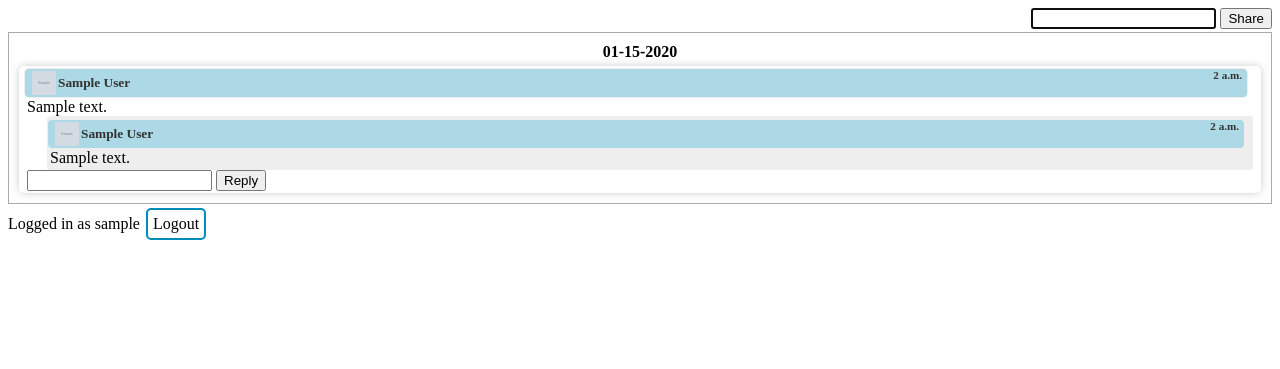
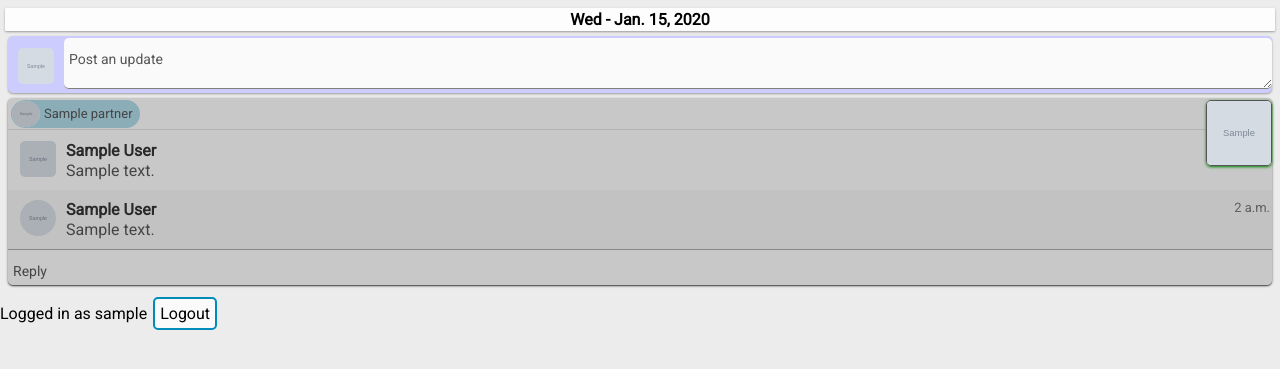
Before and after one commit to keshto/partner_dash, a Django app: page / in a window 1280 px wide. Shown: the top 369 px of the page. Run offline with Django 3.2, Linux system fonts and the light colour scheme; a user stored in the database is signed in; tables that the repository leaves empty hold one stand-in row (values such as "Sample post"); grey boxes marked "Sample" are stand-in pictures.

Commit message:
Add logos, assignment, pretty css

```diff
--- a/app/static/app/style.css
+++ b/app/static/app/style.css
@@ -1,7 +1,179 @@
-.share {
-    margin-bottom: 3px;
-    text-align: right;
+.form-input label {
+  position: relative;
+  display: block;
+  width: 100%;
+  min-height: 35px;
 }
+.form-input .placeholder {
+  position: absolute;
+  display: block;
+  top: 13px;
+  z-index: 2;
+  font-size: 14px;
+  transition: all 200ms ease-in-out;
+  width: 100%;
+  cursor: text;
+  padding: 0 5px;
+}
+.form-input input,
+.form-input textarea {
+  position: absolute;
+  top: 15px;
+  z-index: 1;
+  width: 100%;
+  font-size: 16px;
+  border: 0;
+  border-bottom: 1px solid grey;
+  transition: border-color 200ms ease-in-out;
+  outline: none;
+  padding: 0;
+  margin: 0;
+  background-color: #FAFAFA;
+  border-radius: 5px;
+  text-indent: 5px;
+}
+
+.form-input textarea {
+  position: unset;
+}
+
+.form-input textarea {
+  padding-top: 12px;
+}
+.form-input input {
+  height: 20px;
+}
+.form-input input:focus,
+.form-input input:valid,
+.form-input textarea:focus,
+.form-input textarea:valid {
+  border-bottom: 2px solid #008CBA;
+}
+.form-input input:focus + .placeholder,
+.form-input input:valid + .placeholder,
+.form-input textarea:focus + .placeholder,
+.form-input textarea:valid + .placeholder {
+  top: 0;
+  cursor: inherit;
+  font-size: 10px;
+  color: #008CBA;
+}
+
+.form-input input:required, .form-input textarea:required {
+  box-shadow: none;
+}
+
+/* ---- ^^ material input text ^^ ----
+https://medium.com/@asked_io/material-design-styled-inputs-with-css-626e7f01681a
+<div class="form-input">
+  <label>
+    <input required>
+    <span class="placeholder">Text Input</span>
+  </label>
+</div>
+<div class="form-input">
+  <label>
+    <textarea rows="10" required></textarea>
+    <span class="placeholder">Textarea</span>
+  </label>
+</div>
+-------------------------------------- */
+
+* {
+    transition: all 0.125s ease-in-out;
+    font-family: 'Roboto', sans-serif;
+}
+
+body {
+    margin: 0;
+    background-color: #ECECEC;
+    cursor: default;
+    user-select: none;
+}
+
+.card{
+    background-color: #FAFAFA;
+    color: #555;
+    box-shadow: 0 1px 3px rgba(0,0,0,0.12), 0 1px 2px rgba(0,0,0,0.24);
+    padding-top: 2px;
+    margin-top: 5px;
+    border-radius:5px;
+    position: relative;
+}
+
+.card.assigned{
+  background-color:rgba(0,0,0,.2);
+  position:absolute;
+  left:0;
+  top:0;
+  right:0;
+  bottom:0;
+  margin:auto;
+  transition:all .4s ease-in;
+  z-index: 3;
+}
+
+.card.assigned img{
+    float: right;
+    height: 64px;
+    width: 64px;
+    border-radius: 5px;
+    border: 1px solid;
+    box-shadow: 0 1px 3px green;
+}
+
+.card:hover .card.assigned{
+  opacity:0;
+  visibility: hidden;
+}
+
+
+hr {
+    border: none;
+    height: 1px;
+    background-color: #E1E1E1;
+    margin-top: 1px;
+    margin-bottom: 1px;
+}
+
+.header > i {
+    transition: color 0.25s ease-in-out;
+    cursor: pointer;
+    font-size: 28px;
+    border: 2px solid #008CBA;
+    border-radius: 5px;
+    margin: 0 2px;
+}
+
+.header > i:hover {
+    color: #222;
+    background-color: #008CBA;
+}
+/* --------------------- */
+
+.chip {
+  display: flex;
+  background: lightblue;
+  padding: 0 7px;
+  border-radius: 32px;
+  font-size: 13px;
+  height: 28px;
+  line-height: 28px;
+  margin-right: 6px;
+}
+
+.chip > img {
+  float: left;
+  background: white;
+  width: 28px;
+  border-radius: 50%;
+  text-align: center;
+  color: white;
+  margin: 0 3px 0 -12px;
+  border: 1px solid lightblue;
+}
+
+/* ------------------ */
 
 .button {
     padding: 5px;
@@ -14,7 +186,7 @@
     -webkit-transition-duration: 0.4s; /* Safari */
     transition-duration: 0.4s;
     cursor: pointer;
-    background-color: white;
+    background-color: #FAFAFA;
     color: black;
     border: 2px solid #008CBA;
 }
@@ -26,13 +198,16 @@
 
 .column {
     flex: 1;
-    padding: 10px;
-    border: 1px solid #AAA;
+    padding: 8px;
 }
 
 .column_header {
-    margin: 0px;
+    margin: 0px -3px;
     text-align: center;
+    box-shadow: 0 1px 3px rgba(0,0,0,0.12), 0 1px 2px rgba(0,0,0,0.24);
+    padding: 2px 8px;
+    border-radius: 1px;
+    background-color: #FDFDFD;
 }
 
 .row {
@@ -47,48 +222,66 @@
     }
 }
 
-.card {
-    padding: 2px 8px;
-    margin-top: 5px;
-    border-radius:5px;
-    /* Add shadows to create the "card" effect */
-    box-shadow: 0 0px 8px 0 rgba(0,0,0,0.2);
-    transition: 0.3s;
+
+.header {
+    display: flex;
+    padding: 0 8px;
 }
 
-.header {
-    font-weight: bold;
-    color: #333;
-    background-color: lightblue;
-    border: 1px solid #EEEEEE;
-    padding: 0 5px;
-    margin-right: 5px;
-    border-radius: 5px;
-    margin-left: -3px;
-    font-size: smaller;
+.flex1 {
+    flex: 1;
+}
+
+.flex {
     display: flex;
 }
 
-.header > img {
-    width: 24px;
-    height: 24px;
+.column {
+    flex-direction: column;
+}
+
+.avatar {
+    width: 36px;
+    height: 36px;
     margin: 2px;
+    border-radius:5px;
+    margin: 0 10px;
+}
+
+.share {
+    background-color: #CCCCFF;
+}
+
+.share .avatar {
+    align-self: center;
 }
 
 .author {
-    flex: 1;
     display: flex;
     align-items: center;
+    font-weight: bold;
+    padding-bottom: 1px;
+    color: #333;
 }
 
 .time {
-    font-size: smaller;
+    font-size: small;
+    color: #777;
+}
+
+.content_body {
+    padding: 10px 2px;
 }
 
 .comment {
-    background: #eee;
-    margin-left: 20px;
-    padding: 1px;
-    border: 2px solid #EEEEEE !important;
-    border-radius:3px;
+    background: #F2F2F2;
+    border-bottom: 1px solid #AAA;
 }
+
+.full_width {
+    width: 100%;
+}
+
+.comment .avatar {
+    border-radius: 50%;
+}
--- a/app/templates/app/index.html
+++ b/app/templates/app/index.html
@@ -10,52 +10,100 @@
 
   {% load static %}
   <link rel="stylesheet" type="text/css" href="{% static 'app/style.css' %}">
+  <link rel="stylesheet" type="text/css" href="https://fonts.googleapis.com/icon?family=Material+Icons">
+  <link href="https://fonts.googleapis.com/css?family=Roboto" rel="stylesheet">
 </head>
 <body>
 {% if user.is_authenticated %}
-  <div class="share">
-    {% if error_message %}<p><strong>{{ error_message }}</strong></p>{% endif %}
-    <form action="share/" method="post">
-      {% csrf_token %}
-      <input type="textarea" name="data" value="" autofocus />
-      <input type="submit" value="Share" />
-    </form>
+  <div class="pagination">
+    <span class="step-links">
+      {% if paginator.has_next %}
+        <a href="?page={{ paginator.next_page_number }}">older</a>
+      {% endif %}
+      {% if paginator.has_previous %}
+        <a href="?page={{ paginator.previous_page_number }}">newer</a>
+      {% endif %}
+    </span>
   </div>
   <div class="row">
-    {% regroup cards by date|date:"m-d-Y" as objects_by_day %}
-    {% for d in objects_by_day %}
+    {% for k,v in cards.items %}
       <div class="column">
-      <h4 class="column_header">
-        {% now "m-d-Y" as todays_date %}
-        {% if todays_date == d.grouper %}
-          Today {% else %} {{ d.grouper }}
+        <h4 class="column_header">
+          {{ k }}
+        </h4>
+      {% if forloop.last %}
+      <div class="card share flex">
+        <img class="avatar" src="{{ user.avatar512 }}">
+        <form class="form-input flex1" action="share/" method="post">
+          {% csrf_token %}
+            <label>
+              <textarea rows="2" name="data" required></textarea>
+              <span class="placeholder">Post an update</span>
+            </label>
+        </form>
+      </div>
+      {% endif %}
+
+      {% for card in v %}
+
+        {% if card.assigned %}
+        <div class="card">
+          <div class="card assigned">
+            <img src="{{ card.assigned.avatar512 }}">
+          </div>
+        {% else %}
+        <div class="card">
         {% endif %}
-      </h4>
 
-      {% for card in d.list %}
-        <div class="card">
           <div class="header">
-            <img src="{{ card.author.avatar512 }}">
-            <div class="author">{{ card.author.get_full_name }}</div>
-            <div class="time">{{ card.date|date:"P" }}</div>
+            {% for partner in card.related_partners.all %}
+            <div class="chip">
+              <img src={{ partner.logo }}>
+              {{ partner.name }}
+            </div>
+            {% endfor %}
+            <span class="flex1"></span>
+            {% if card.assigned and card.assigned.username == user.username %}
+            <a href="claim/{{ card.id }}"><i class="material-icons" id="font">indeterminate_check_box</i></a>
+            {% else %}
+            <a href="claim/{{ card.id }}"><i class="material-icons" id="font">check_box</i></a>
+            {% endif %}
           </div>
-          {{ card.body }}
+          <hr>
+          <div class="content_body">
+            <div class="flex">
+              <img class="avatar" src="{{ card.author.avatar512 }}">
+              <div class="full_width">
+                <div class="flex">
+                  <div class="author flex1">{{ card.author.get_full_name }}</div>
+                  <div class="time">{{ card.date|date:"P" }}</div>
+                </div>
+                {{ card.body }}
+              </div>
+            </div>
+          </div>
           {% for comment in card.comments.all %}
-            <div class="comment">
-              <div class="header">
-                <img src="{{ card.author.avatar512 }}">
-                <div class="author">{{ card.author.get_full_name }}</div>
-                <div class="time">{{ card.date|date:"P" }}</div>
+            <div class="comment content_body">
+              <div class="flex">
+                <img class="avatar" src="{{ card.author.avatar512 }}">
+                <div class="full_width">
+                  <div class="flex">
+                    <div class="author flex1">{{ card.author.get_full_name }}</div>
+                    <div class="time">{{ card.date|date:"P" }}</div>
+                  </div>
+                  {{ comment.body }}
+                </div>
               </div>
-              {{ comment.body }}
             </div>
           {% endfor %}
           <div class="reply">
             {% if error_message %}<p><strong>{{ error_message }}</strong></p>{% endif %}
-            <form action="reply/{{ card.id }}" method="post">
+            <form class="form-input" action="reply/{{ card.id }}" method="post">
               {% csrf_token %}
-              <input type="textarea" name="data" value="" />
-              <input type="submit" value="Reply" />
+                <label>
+                  <input name="data" required>
+                  <span class="placeholder">Reply</span>
+                </label>
             </form>
           </div>
         </div>
--- a/app/views.py
+++ b/app/views.py
@@ -4,6 +4,7 @@
 from django.shortcuts import get_object_or_404, render
 from django.http import HttpResponseRedirect, HttpResponse
 from django.contrib.auth import logout as logout_user
+from django.core.paginator import EmptyPage, PageNotAnInteger, Paginator
 
 from app.models import Card, Comment, AppUser
 
@@ -12,8 +13,27 @@
   return HttpResponseRedirect('/')
 
 def index(request):
+  # Group cards by day and show 3 at a time
+  paginator = Paginator(Card.objects.dates('date', 'day').reverse(), 3)
+
+  page = request.GET.get('page')
+  try:
+    days = paginator.page(page)
+  except PageNotAnInteger:
+    # If page is not an integer, deliver first page.
+    days = paginator.page(1)
+  except EmptyPage:
+    # If page is out of range (e.g. 9999), deliver last page of results.
+    days = paginator.page(paginator.num_pages)
+
+  cards = dict()
+  for d in days:
+    k = 'Today' if d == d.today() else d.strftime('%a - %b. %d, %Y')
+    cards[k] = Card.objects.filter(date__date=d)
+
   context = {
-    'cards': Card.objects.all(),
+    'paginator': days,
+    'cards': cards,
   } if request.user.is_authenticated else {}
 
   return render(request, 'app/index.html', context)
@@ -32,3 +52,22 @@
     comment = card.comments.create(author=request.user, body=data)
     comment.save()
   return HttpResponseRedirect('/')
+
+def claim(request, card_id):
+  card = get_object_or_404(Card, pk=card_id)
+  # Claim card when no one is assigned
+  if not card.assigned:
+    card.assigned = request.user
+    card.save()
+
+  # Unclaim a card th user claimed before
+  elif card.assigned == request.user:
+    card.assigned = None
+    card.save()
+
+  # Claim a card that was already claimed by another
+  else:
+    # TODO: Show a dialog that asks if the user is sure they want to do this
+    card.assigned = request.user
+    card.save()
+  return HttpResponseRedirect('/')
--- a/partner_dash/urls.py
+++ b/partner_dash/urls.py
@@ -23,6 +23,7 @@
     url(r'^$', views.index, name='index'),
     url(r'^share/', views.share, name='share'),
     url(r'^reply/(?P<card_id>[0-9]+)$', views.reply, name='reply'),
+    url(r'^claim/(?P<card_id>[0-9]+)$', views.claim, name='claim'),
     url('', include('social_django.urls', namespace='slack')),
     url(r'^logout/', views.logout, name='logout'),
 ]
```
Also changed, not shown: app/models.py (+15 -1 lines), 3 other files.
